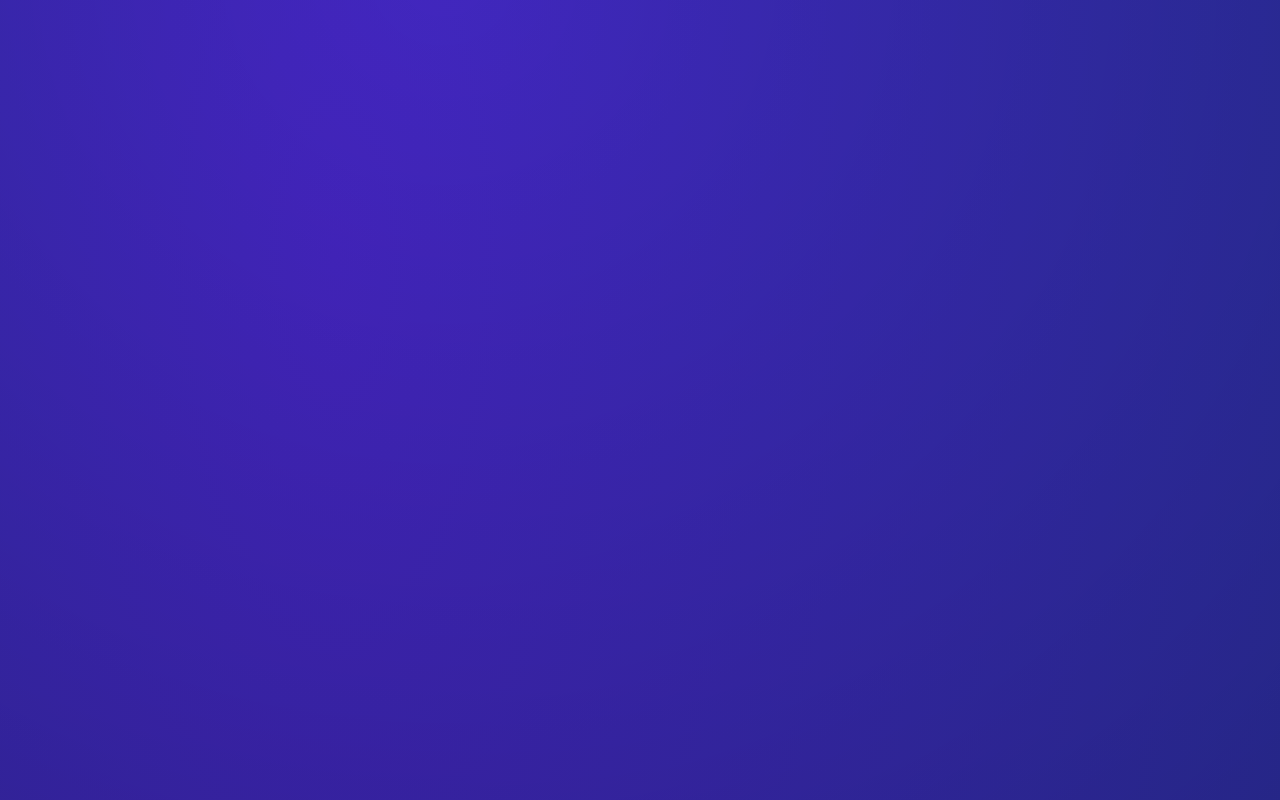
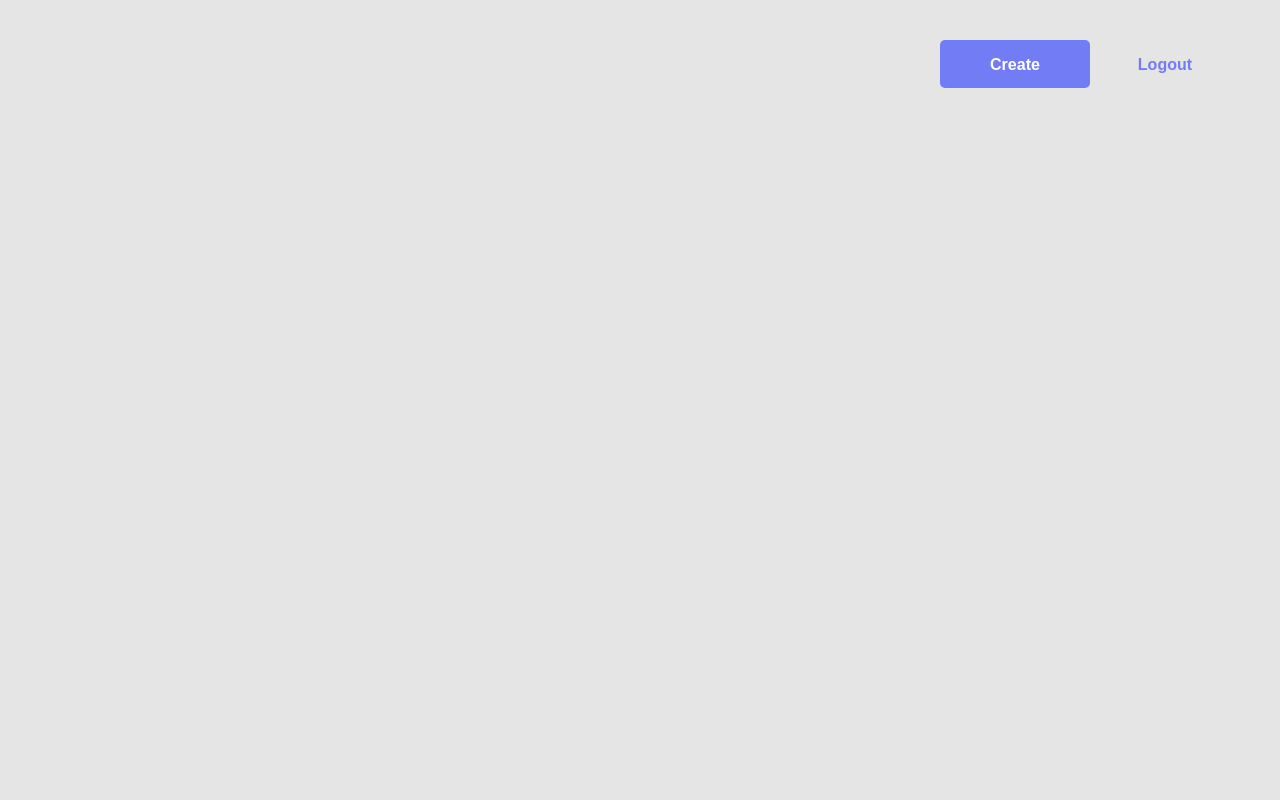
Before and after one commit to KaroMourad/cross-promotion, a Vue app: page /campaigns in a window 1280 px wide. Built offline with nearby package versions, Linux system fonts and the light colour scheme.

Commit message:
added campaigns page

```diff
--- a/src/App.vue
+++ b/src/App.vue
@@ -10,16 +10,17 @@
 
 <script>
   import EmptyLayout from './layouts/EmptyLayout';
+  import MainLayout from './layouts/MainLayout';
 
   export default {
     computed: {
       layout() {
-        console.log(this.$route.meta);
         return `${this.$route.meta.layout || 'empty'}-layout`;
       }
     },
     components: {
-      EmptyLayout
+      EmptyLayout,
+      MainLayout
     }
   };
 </script>
--- /dev/null
+++ b/src/components/Button.vue
@@ -0,0 +1,30 @@
+<template>
+    <button
+        :class="this.btnClass"
+        :style="this.btnStyles"
+        :type="this.btnType"
+        @click="onClick"
+        class="button"
+    >
+        <slot/>
+    </button>
+</template>
+
+<script>
+  export default {
+    props: {
+      btnStyles: {},
+      btnClass: String,
+      btnType: String,
+    },
+    methods: {
+      onClick(e) {
+        this.$emit('onClick', e);
+      }
+    }
+  };
+</script>
+
+<style scoped>
+
+</style>
--- /dev/null
+++ b/src/components/Campaign.vue
@@ -0,0 +1,27 @@
+<template>
+    <div class="campaign">
+        <img :src="data.image"/>
+    </div>
+</template>
+
+<script>
+  export default {
+    name: 'Campaign',
+    props: {
+      data: {}
+    }
+  };
+</script>
+
+<style>
+    .campaign {
+        display: inline-block;
+        width: 320px;
+        height: 543px;
+        background: #FFFFFF;
+        box-shadow: 0px 0px 35px rgba(154, 161, 171, 0.15);
+        border-radius: 10px;
+        padding: 15px;
+        margin: 20px 40px 20px 0;
+    }
+</style>
--- a/src/layouts/MainLayout.vue
+++ b/src/layouts/MainLayout.vue
@@ -8,6 +8,6 @@
     .main-layout {
         width: 100vw;
         height: 100vh;
-        background: grey;
+        background: #E5E5E5;
     }
 </style>
--- a/src/router/index.js
+++ b/src/router/index.js
@@ -21,6 +21,12 @@ const routes = [
     name: 'Login',
     meta: { layout: 'empty' },
     component: () => import('../views/Login'),
+  },
+  {
+    path: '/campaigns',
+    name: 'Campaigns',
+    meta: { layout: 'main' },
+    component: () => import('../views/Campaigns'),
   }
 ];
 
--- /dev/null
+++ b/src/views/Campaigns.vue
@@ -0,0 +1,83 @@
+<template>
+    <div class="campaignsContainer">
+        <div class="actions">
+            <Button
+                @onClick="onCreateHandler"
+                btnClass="createButton"
+            >
+                Create
+            </Button>
+            <Button
+                @onClick="onLogoutHandler"
+                btnClass="logoutButton"
+            >
+                Logout
+            </Button>
+        </div>
+        <div :key="campaign.id" class="campaigns" v-for="campaign in campaigns">
+            <Campaign :data="campaign"/>
+        </div>
+    </div>
+</template>
+
+<script>
+  import Button from '../components/Button';
+  import Campaign from '../components/Campaign';
+
+  export default {
+    name: 'Campaigns',
+    components: {
+      Button,
+      Campaign
+    },
+    methods: {
+      onCreateHandler(e) {
+        console.log('create campaign', e);
+      },
+      onLogoutHandler(e) {
+        console.log('logout', e);
+      },
+    }
+  };
+</script>
+
+<style lang="scss" scoped>
+    .campaignsContainer {
+        padding: 40px;
+        text-align: left;
+    }
+
+    .actions {
+        text-align: right;
+    }
+
+    .createButton {
+        width: 150px;
+        height: 48px;
+        color: white;
+        background: #727CF5;
+        font-style: normal;
+        font-weight: bold;
+        font-size: 16px;
+        line-height: 23px;
+        text-align: center;
+        letter-spacing: 0.056px;
+        border-radius: 5px;
+        border: none;
+    }
+
+    .logoutButton {
+        width: 150px;
+        height: 48px;
+        color: #727CF5;
+        background: transparent;
+        font-style: normal;
+        font-weight: bold;
+        font-size: 16px;
+        line-height: 23px;
+        text-align: center;
+        letter-spacing: 0.056px;
+        border-radius: 5px;
+        border: none;
+    }
+</style>
--- a/src/views/Login.vue
+++ b/src/views/Login.vue
@@ -12,14 +12,14 @@
                 >
                 <!--            <small class="helper-text invalid">Email</small>-->
             </div>
-            <div class="input-field" v-bind:style="{position: 'relative'}">
+            <div :style="{position: 'relative'}" class="input-field">
                 <input
+                    :type="[toggleShowPassword ? 'text' : 'password']"
                     class="validate"
                     id="password"
                     placeholder="Enter your password"
-                    type="password"
                 >
-                <img class="eye" src="../assets/eye.png"/>
+                <img @click="toggleShowPassword = !toggleShowPassword" class="eye" src="../assets/eye.png"/>
                 <!--            <small class="helper-text invalid">Password</small>-->
             </div>
         </div>
@@ -28,22 +28,38 @@
                 <a href="/forgot-password">Forgot password?</a>
             </p>
             <div>
-                <button
-                    class="auth-submit"
-                    type="submit"
+                <Button
+                    @onClick="onSubmitHandler"
+                    btnClass="auth-submit"
+                    btnType="submit"
                 >
                     Log in
-                </button>
+                </Button>
             </div>
             <p class="text newAccount">
-                <a href="/signUp">Create new account</a>
+                <a href="/signUp">Create new Account</a>
             </p>
         </div>
     </form>
 </template>
 
 <script>
+  import Button from '../components/Button';
 
+  export default {
+    name: 'login',
+    components: {
+      Button
+    },
+    data: () => ({
+      toggleShowPassword: false
+    }),
+    methods: {
+      onSubmitHandler(e) {
+        console.log('login submit', e);
+      }
+    }
+  };
 </script>
 
 <style lang="scss" scoped>
--- a/src/views/SignUp.vue
+++ b/src/views/SignUp.vue
@@ -22,25 +22,26 @@
                 >
                 <!--            <small class="helper-text invalid">Email</small>-->
             </div>
-            <div class="input-field" v-bind:style="{position: 'relative'}">
+            <div :style="{position: 'relative'}" class="input-field">
                 <input
+                    :type="[toggleShowPassword ? 'text' : 'password']"
                     class="validate"
                     id="password"
                     placeholder="Enter your password"
-                    type="password"
                 >
-                <img class="eye" src="../assets/eye.png"/>
+                <img @click="toggleShowPassword = !toggleShowPassword" class="eye" src="../assets/eye.png"/>
                 <!--            <small class="helper-text invalid">Password</small>-->
             </div>
         </div>
         <div class="card-action">
             <div>
-                <button
-                    class="auth-submit"
-                    type="submit"
+                <Button
+                    @onClick="onSubmitHandler"
+                    btnClass="auth-submit"
+                    btnType="submit"
                 >
                     Sign Up
-                </button>
+                </Button>
             </div>
             <p class="text greyText termsConditions">
                 By clicking Sign Up you accept
@@ -54,7 +55,22 @@
 </template>
 
 <script>
+  import Button from '../components/Button';
 
+  export default {
+    name: 'signUp',
+    components: {
+      Button
+    },
+    data: () => ({
+      toggleShowPassword: false
+    }),
+    methods: {
+      onSubmitHandler(e) {
+        console.log('signUp submit', e);
+      }
+    }
+  };
 </script>
 
 <style lang="scss">
```
Also changed, not shown: src/assets/Bristly_Backbone-Branding_2.png (added), src/assets/image.png (added).
